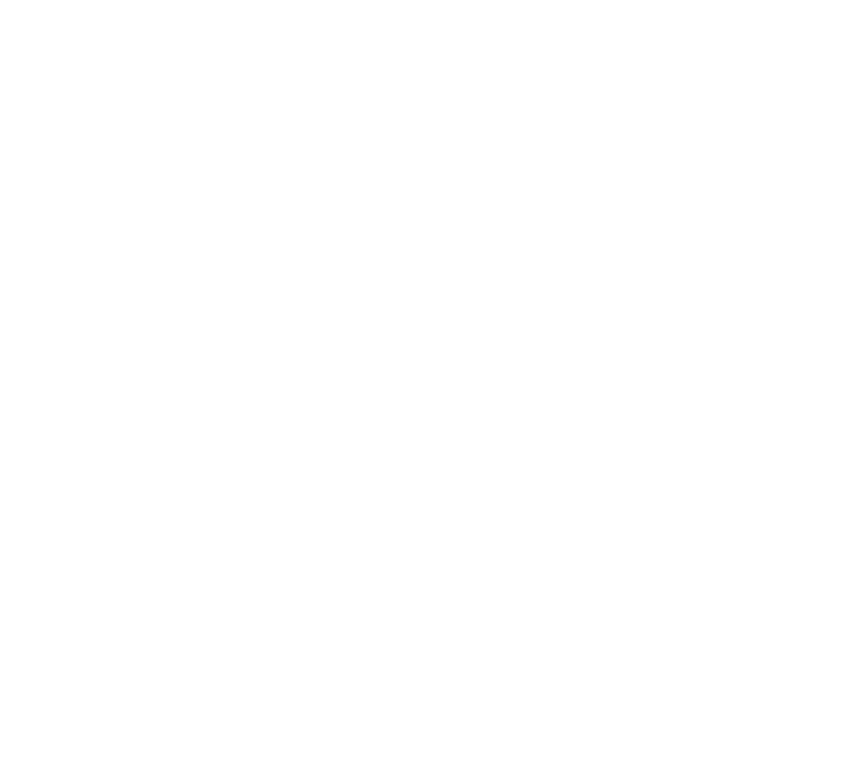
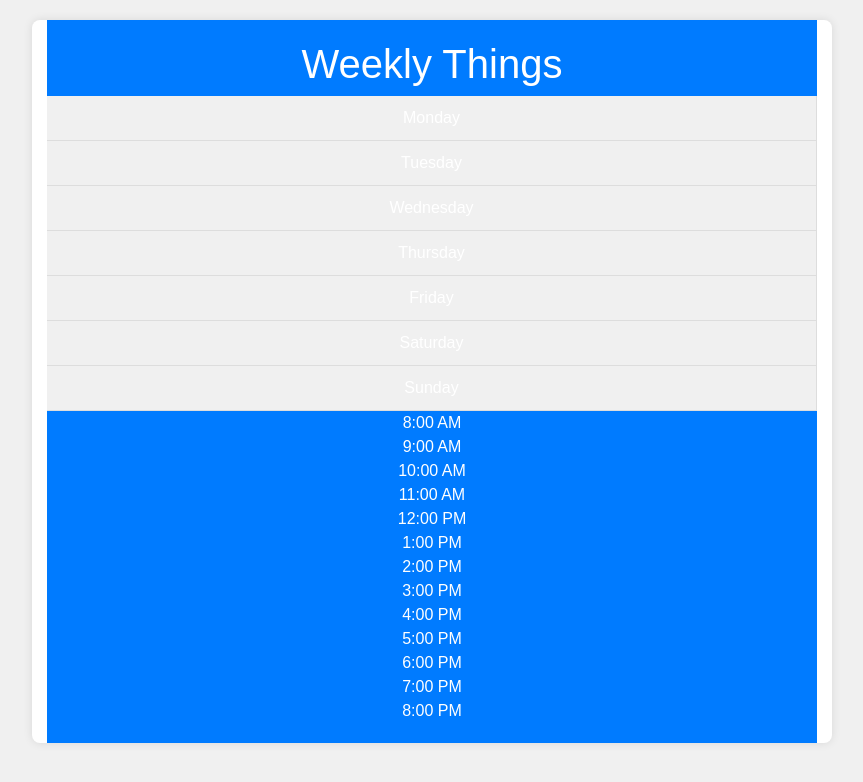
Before and after one commit to Guakachola/Portfolio, a plain HTML site: page Schedule/Planner.html in a window 1280 px wide. Shown: the whole page, without its empty margins (208-1071 px from the left). Drawn offline with nearby package versions, Linux system fonts and the light colour scheme.

Commit message:
trying to add a planner, need to test it on pages

```diff
--- a/Schedule/Planner.html
+++ b/Schedule/Planner.html
@@ -1 +1,47 @@
-<html lang="us"></html>
+<!doctype html>
+<html lang="en">
+  <title>Clarke's Portfolio</title>
+  <head>
+    <!-- Required meta tags -->
+    <meta charset="utf-8">
+    <meta name="viewport" content="width=device-width, initial-scale=1, shrink-to-fit=no">
+
+    <!-- Bootstrap CSS -->
+    <link rel="stylesheet" href="https://cdn.jsdelivr.net/npm/bootstrap@4.3.1/dist/css/bootstrap.min.css" integrity="sha384-ggOyR0iXCbMQv3Xipma34MD+dH/1fQ784/j6cY/iJTQUOhcWr7x9JvoRxT2MZw1T" crossorigin="anonymous">
+    <link rel="stylesheet" href="planner.css">
+  </head>
+
+  <body>
+
+    <div class="container">
+    <div class="header">
+    <h1>Weekly Things</h1>
+    <!-- Days of the Week-->
+    <div class="day">Monday</div>
+    <div class="day">Tuesday</div>
+    <div class="day">Wednesday</div>
+    <div class="day">Thursday</div>
+    <div class="day">Friday</div>
+    <div class="day">Saturday</div>
+    <div class="day">Sunday</div>
+
+    <!-- Time Slots -->
+    <div class="time_slot">8:00 AM</div>
+    <div class="time_slot">9:00 AM</div>
+    <div class="time_slot">10:00 AM</div>
+    <div class="time_slot">11:00 AM</div>
+    <div class="time_slot">12:00 PM</div>
+    <div class="time_slot">1:00 PM</div>
+    <div class="time_slot">2:00 PM</div>
+    <div class="time_slot">3:00 PM</div>
+    <div class="time_slot">4:00 PM</div>
+    <div class="time_slot">5:00 PM</div>
+    <div class="time_slot">6:00 PM</div>
+    <div class="time_slot">7:00 PM</div>
+    <div class="time_slot">8:00 PM</div>
+
+    </div>
+    </div>
+<script src="planner.js"></script>
+  </body>
+</html>
--- /dev/null
+++ b/Schedule/planner.css
@@ -0,0 +1,40 @@
+/* planner.css */
+body {
+    font-family: Arial, Helvetica, sans-serif;
+    margin: 0;
+    padding: 0;
+    background-color: #f0f0f0;
+}
+
+.container {
+    max-width: 800px;
+    margin: 20px auto;
+    background-color: #fff;
+    border-radius: 8px;
+    box-shadow: 0 0 10px rgba(0,0,0,0.1);
+}
+
+.header{
+    background-color: #007bff;
+    color: #fff;
+    text-align: center;
+    padding: 20px 0;
+}
+
+.schedule {
+    display: grid;
+    grid-template-columns: repeat(7,1);
+    border-top: 1px solid #ddd;
+    border-left: 1px solid #ddd;
+}
+.day, .time-slot{
+    border-bottom: 1px solid #ddd;
+    border-right: 1px solid #ddd;
+    padding: 10px;
+}
+.day{
+    background-color: #f0f0f0;
+}
+.time-slot{
+    background-color: #fff;
+}
--- /dev/null
+++ b/Schedule/planner.js
@@ -0,0 +1,12 @@
+// planner.js
+document.addEventListener('DOMContentLoaded', function() {
+    const timeSlots = document.querySelectorAll('.time-slot');
+timeSlots.forEach(slot => {
+    slot.addEventListener('click', function() {
+        const event = prompt('Enter your event:');
+        if (event) {
+            this.innerHTML = event;
+        }
+    })
+})
+})
```
Also changed, not shown: portfolio.html (+1 -0 lines).
